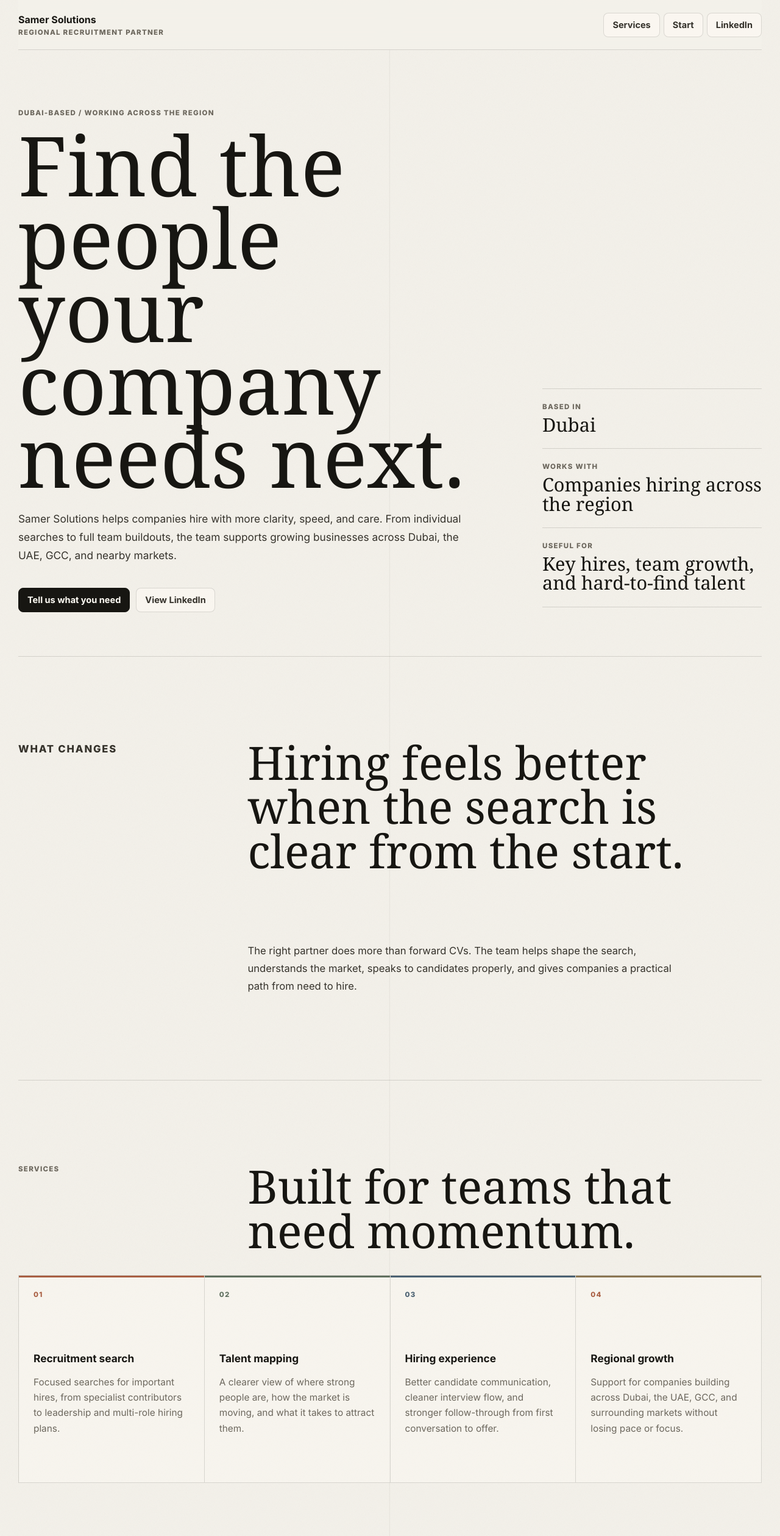
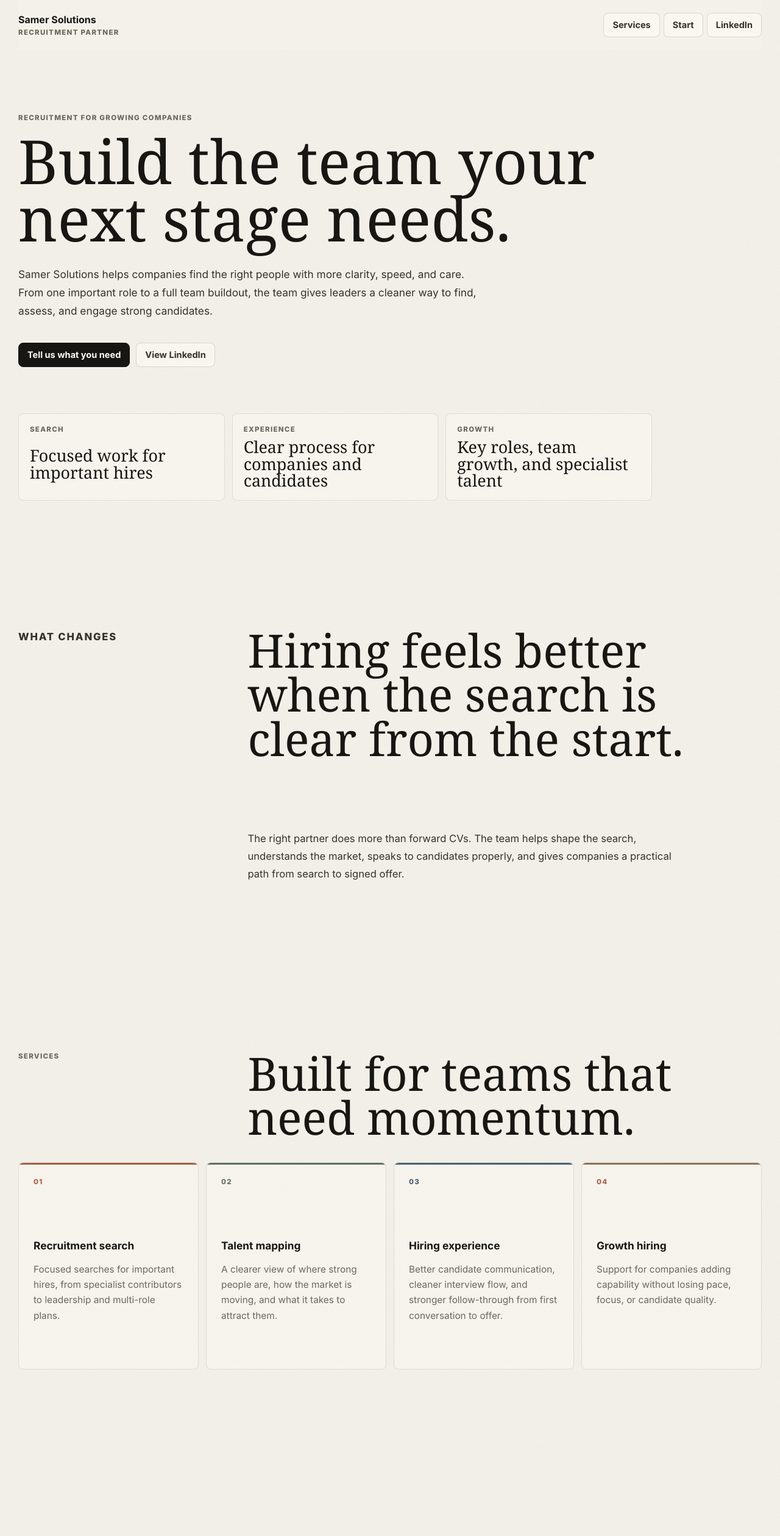
Before and after one commit to athridev/samer-solutions, a website: page index.html in a window 1280 px wide. Shown: the top 2519 px of the page at 61% size. Drawn offline with Linux system fonts and the light colour scheme.

Commit message:
Refine landing page layout and copy

```diff
--- a/index.html
+++ b/index.html
@@ -5,17 +5,17 @@
     <meta name="viewport" content="width=device-width, initial-scale=1" />
     <meta
       name="description"
-      content="Samer Solutions is a Dubai-based recruitment partner helping companies build stronger teams across the UAE, GCC, and wider region."
+      content="Samer Solutions is a recruitment partner helping companies build stronger teams with focused search, talent mapping, and a better hiring experience."
     />
     <meta name="theme-color" content="#f4f1ea" />
-    <title>Samer Solutions | Regional Recruitment Partner</title>
+    <title>Samer Solutions | Recruitment Partner</title>
     <link rel="stylesheet" href="styles.css" />
   </head>
   <body>
     <header class="site-header">
       <a class="brand" href="/" aria-label="Samer Solutions home">
         <strong>Samer Solutions</strong>
-        <span>Regional recruitment partner</span>
+        <span>Recruitment partner</span>
       </a>
       <nav class="nav-actions" aria-label="Primary navigation">
         <a href="#services">Services</a>
@@ -27,17 +27,15 @@
     <main>
       <section class="hero" aria-labelledby="page-title">
         <div class="hero-copy">
-          <p class="eyebrow" data-reveal>Dubai-based / working across the region</p>
+          <p class="eyebrow" data-reveal>Recruitment for growing companies</p>
           <h1 id="page-title" data-reveal>
-            <span>Find the people</span>
-            <span>your company</span>
-            <span>needs next.</span>
+            Build the team your next stage needs.
           </h1>
           <p class="intro" data-reveal>
-            Samer Solutions helps companies hire with more clarity, speed, and
-            care. From individual searches to full team buildouts, the team
-            supports growing businesses across Dubai, the UAE, GCC, and nearby
-            markets.
+            Samer Solutions helps companies find the right people with more
+            clarity, speed, and care. From one important role to a full team
+            buildout, the team gives leaders a cleaner way to find, assess, and
+            engage strong candidates.
           </p>
           <div class="hero-actions" aria-label="Primary actions" data-reveal>
             <a class="primary-link" href="#start">Tell us what you need</a>
@@ -52,16 +50,16 @@
 
         <aside class="hero-notes" aria-label="Samer Solutions at a glance" data-reveal>
           <div>
-            <span>Based in</span>
-            <strong>Dubai</strong>
+            <span>Search</span>
+            <strong>Focused work for important hires</strong>
           </div>
           <div>
-            <span>Works with</span>
-            <strong>Companies hiring across the region</strong>
+            <span>Experience</span>
+            <strong>Clear process for companies and candidates</strong>
           </div>
           <div>
-            <span>Useful for</span>
-            <strong>Key hires, team growth, and hard-to-find talent</strong>
+            <span>Growth</span>
+            <strong>Key roles, team growth, and specialist talent</strong>
           </div>
         </aside>
       </section>
@@ -74,7 +72,7 @@
         <p data-reveal>
           The right partner does more than forward CVs. The team helps shape
           the search, understands the market, speaks to candidates properly,
-          and gives companies a practical path from need to hire.
+          and gives companies a practical path from search to signed offer.
         </p>
       </section>
 
@@ -90,7 +88,7 @@
             <h3>Recruitment search</h3>
             <p>
               Focused searches for important hires, from specialist contributors
-              to leadership and multi-role hiring plans.
+              to leadership and multi-role plans.
             </p>
           </article>
           <article class="service-card" data-reveal>
@@ -111,10 +109,10 @@
           </article>
           <article class="service-card" data-reveal>
             <span>04</span>
-            <h3>Regional growth</h3>
+            <h3>Growth hiring</h3>
             <p>
-              Support for companies building across Dubai, the UAE, GCC, and
-              surrounding markets without losing pace or focus.
+              Support for companies adding capability without losing pace,
+              focus, or candidate quality.
             </p>
           </article>
         </div>
@@ -143,10 +141,10 @@
             </p>
           </div>
           <div>
-            <span>For the region</span>
+            <span>For growth</span>
             <p>
-              Dubai-based support with reach across nearby markets and business
-              cultures.
+              Practical support when growth needs to move quickly without
+              becoming messy.
             </p>
           </div>
         </div>
@@ -156,10 +154,10 @@
         <p class="section-label" data-reveal>Scope</p>
         <h2 id="scope-title" data-reveal>Not boxed into one title or one function.</h2>
         <p data-reveal>
-          Samer Solutions supports hiring across technology, digital,
-          transformation, operations, commercial, and leadership teams. Permanent,
-          contract, project-based, and multiple-hire searches are all handled
-          with the same focus on fit, pace, and quality.
+          Samer Solutions works across technology, digital, transformation,
+          operations, commercial, and leadership teams. Permanent, contract,
+          project-based, and multi-role searches are all handled with the same
+          focus on fit, pace, and quality.
         </p>
         <div class="scope-line" aria-hidden="true" data-reveal>
           <span>Technology</span>
@@ -176,12 +174,11 @@
           <p class="section-label" data-reveal>Start</p>
           <h2 id="form-title" data-reveal>Tell us what you need.</h2>
           <p data-reveal>
-            Share the company details, the hiring challenge, and the location.
-            The team will review it and reply with a clear next step.
+            Share the company details, the challenge, and the location. The
+            team will review it and reply with a clear next step.
           </p>
           <p class="form-note" data-reveal>
-            Based in Dubai. Working with companies across the UAE, GCC, and the
-            wider region.
+            Based in Dubai. Supporting companies across the Middle East.
           </p>
         </div>
 
@@ -210,7 +207,7 @@
               <input
                 name="location"
                 autocomplete="address-level2"
-                placeholder="Dubai, Riyadh, Doha..."
+                placeholder="City / country"
                 required
               />
             </label>
@@ -241,7 +238,7 @@
             <textarea
               name="notes"
               rows="4"
-              placeholder="Timeline, region, budget range, company stage, interview process, or extra context."
+              placeholder="Timeline, budget range, company stage, interview process, or extra context."
             ></textarea>
           </label>
 
--- a/styles.css
+++ b/styles.css
@@ -37,7 +37,6 @@ body {
   margin: 0;
   background:
     url("assets/paper-grain.svg") 0 0 / 180px 180px repeat,
-    linear-gradient(90deg, transparent 0, transparent calc(50% - 1px), rgba(23, 22, 18, 0.05) calc(50% - 1px), rgba(23, 22, 18, 0.05) 50%, transparent 50%),
     var(--paper);
 }
 
@@ -76,8 +75,8 @@ main {
   min-height: 82px;
   align-items: center;
   justify-content: space-between;
+  flex-wrap: wrap;
   gap: 24px;
-  border-bottom: 1px solid var(--line);
   background: rgba(244, 241, 234, 0.86);
   backdrop-filter: blur(18px);
 }
@@ -150,14 +149,14 @@ main {
 .hero {
   display: grid;
   min-height: calc(100vh - 82px);
-  grid-template-columns: minmax(0, 1fr) minmax(280px, 360px);
-  gap: clamp(42px, 8vw, 120px);
-  align-items: end;
-  padding-block: clamp(82px, 12vh, 142px) clamp(56px, 9vh, 112px);
+  grid-template-columns: minmax(0, 1fr);
+  gap: clamp(44px, 6vw, 76px);
+  align-items: center;
+  padding-block: clamp(88px, 13vh, 148px) clamp(62px, 9vh, 110px);
 }
 
 .hero-copy {
-  max-width: 930px;
+  max-width: 1040px;
 }
 
 .eyebrow,
@@ -173,16 +172,14 @@ p {
 }
 
 h1 {
+  max-width: 1160px;
   margin-bottom: 30px;
   font-family: Georgia, "Times New Roman", serif;
-  font-size: clamp(4.1rem, 10.6vw, 9.7rem);
+  font-size: clamp(4rem, 7.8vw, 8rem);
   font-weight: 500;
   letter-spacing: 0;
-  line-height: 0.88;
-}
-
-h1 span {
-  display: block;
+  line-height: 0.94;
+  text-wrap: balance;
 }
 
 .intro {
@@ -214,22 +211,24 @@ h1 span {
 
 .hero-notes {
   display: grid;
-  gap: 0;
-  margin-bottom: 8px;
-  border-top: 1px solid var(--line);
+  grid-template-columns: repeat(3, minmax(0, 1fr));
+  gap: 12px;
+  max-width: 1040px;
 }
 
 .hero-notes div {
   display: grid;
   gap: 8px;
-  border-bottom: 1px solid var(--line);
-  padding-block: 22px;
+  border: 1px solid rgba(23, 22, 18, 0.1);
+  border-radius: 8px;
+  padding: 18px;
+  background: rgba(255, 252, 245, 0.36);
 }
 
 .hero-notes strong {
   color: var(--ink);
   font-family: Georgia, "Times New Roman", serif;
-  font-size: clamp(1.45rem, 2.4vw, 2.15rem);
+  font-size: clamp(1.35rem, 2.1vw, 1.95rem);
   font-weight: 500;
   letter-spacing: 0;
   line-height: 1.02;
@@ -238,7 +237,6 @@ h1 span {
 .section {
   scroll-margin-top: 96px;
   padding-block: clamp(78px, 11vw, 138px);
-  border-top: 1px solid var(--line);
 }
 
 .statement,
@@ -261,6 +259,7 @@ h2 {
   font-weight: 500;
   letter-spacing: 0;
   line-height: 0.96;
+  text-wrap: balance;
 }
 
 .statement p,
@@ -287,15 +286,15 @@ h2 {
 .service-grid {
   display: grid;
   grid-template-columns: repeat(4, minmax(0, 1fr));
-  border-top: 1px solid var(--line);
-  border-left: 1px solid var(--line);
+  gap: 12px;
 }
 
 .service-card {
   position: relative;
   min-height: 340px;
-  border-right: 1px solid var(--line);
-  border-bottom: 1px solid var(--line);
+  overflow: hidden;
+  border: 1px solid rgba(23, 22, 18, 0.1);
+  border-radius: 8px;
   padding: 24px;
   background: rgba(255, 252, 245, 0.34);
 }
@@ -365,7 +364,6 @@ h3 {
 .experience-list {
   display: grid;
   gap: 0;
-  border-top: 1px solid var(--line);
 }
 
 .experience-list div {
@@ -418,8 +416,7 @@ h3 {
 }
 
 .lead-form {
-  border-top: 1px solid var(--line);
-  padding-top: clamp(22px, 4vw, 34px);
+  padding-top: 0;
 }
 
 .form-status {
@@ -535,7 +532,6 @@ textarea {
   align-items: center;
   justify-content: space-between;
   gap: 18px;
-  border-top: 1px solid var(--line);
   padding-block: 26px 34px;
   color: var(--ink-soft);
   font-size: 0.94rem;
@@ -607,6 +603,7 @@ textarea {
   }
 
   .hero-notes {
+    grid-template-columns: 1fr;
     max-width: 680px;
   }
 
@@ -673,8 +670,8 @@ textarea {
   }
 
   h1 {
-    font-size: clamp(3.35rem, 16.5vw, 5.25rem);
-    line-height: 0.92;
+    font-size: clamp(3.15rem, 13.2vw, 4.65rem);
+    line-height: 0.96;
   }
 
   h2 {
@@ -729,7 +726,7 @@ textarea {
   }
 }
 
-@media (max-width: 420px) {
+@media (max-width: 560px) {
   .site-header {
     flex-direction: column;
     gap: 14px;
```
